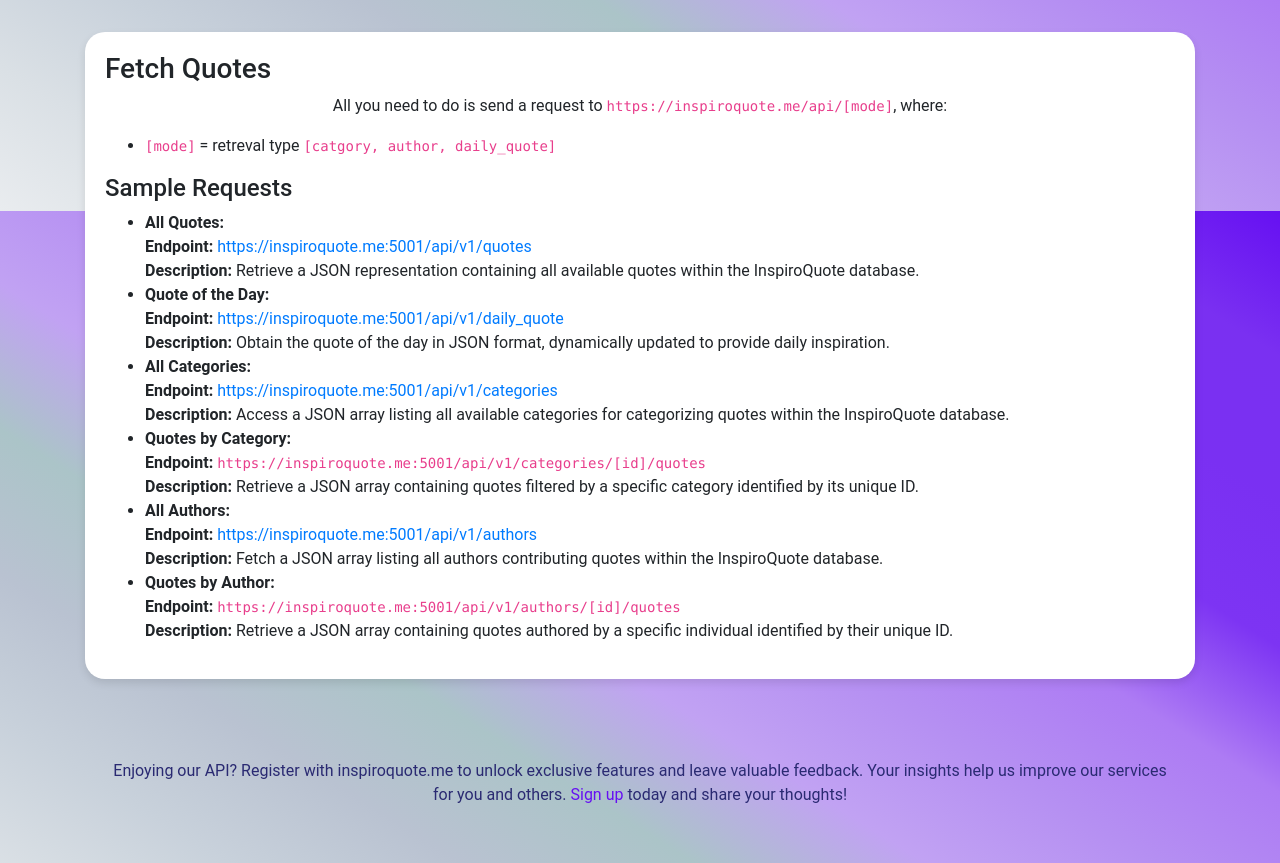
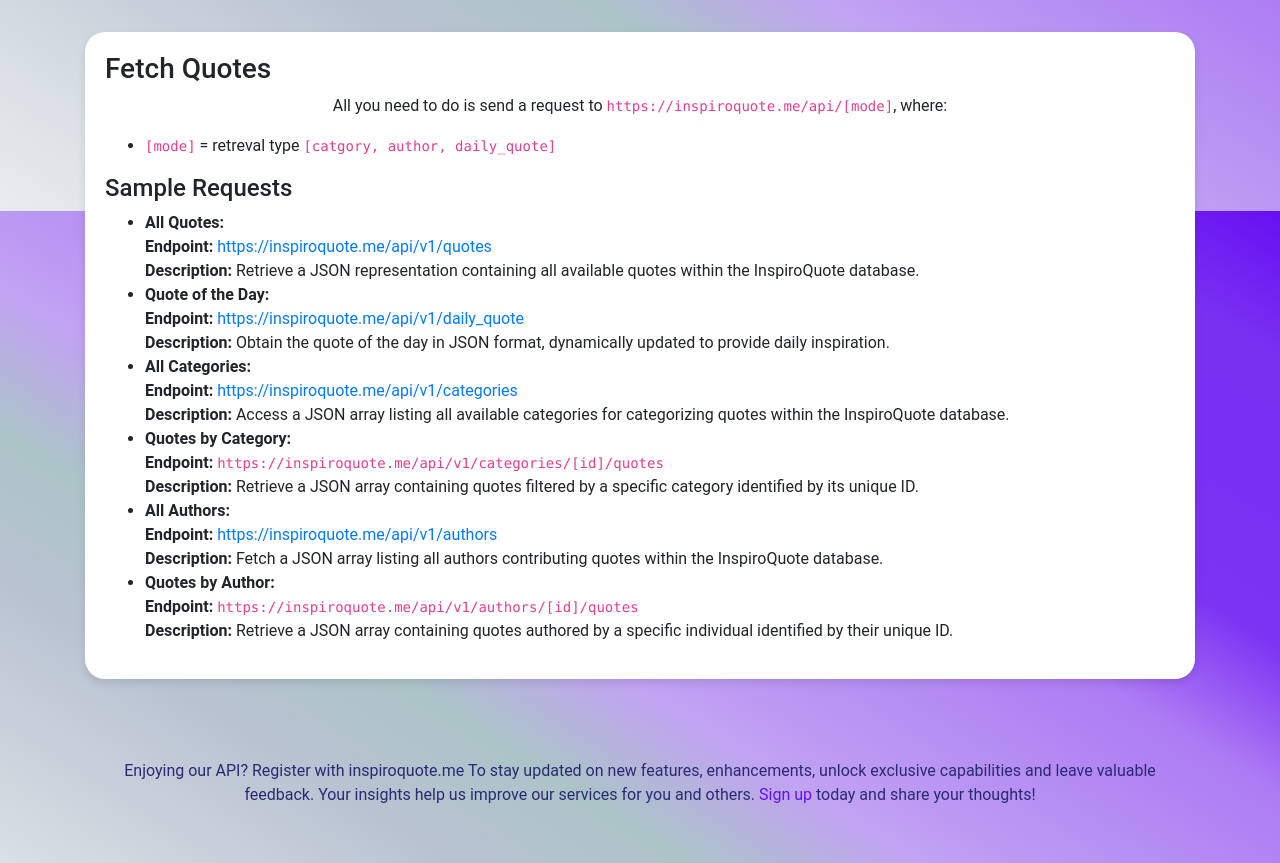
Before and after one commit to houcine200/InspiroQuote, a Flask app: page / in a window 1280 px wide. Shown: the part 2189-3052 px from the top of the page. Run offline with Flask 3, Linux system fonts and the light colour scheme; some libraries are stand-ins or nearby versions.

Commit message:
links and footer updateof hoeme.html

```diff
--- a/web_dynamic/templates/home.html
+++ b/web_dynamic/templates/home.html
@@ -95,32 +95,32 @@
                 <ul>
                     <li>
                         <strong>All Quotes:</strong><br>
-                        <strong>Endpoint:</strong> <a href="https://inspiroquote.me:5001/api/v1/quotes" target="_blank">https://inspiroquote.me:5001/api/v1/quotes</a><br>
+                        <strong>Endpoint:</strong> <a href="https://inspiroquote.me/api/v1/quotes" target="_blank">https://inspiroquote.me/api/v1/quotes</a><br>
                         <strong>Description:</strong> Retrieve a JSON representation containing all available quotes within the InspiroQuote database.
                     </li>
                     <li>
                         <strong>Quote of the Day:</strong><br>
-                        <strong>Endpoint:</strong> <a href="https://inspiroquote.me:5001/api/v1/daily_quote" target="_blank">https://inspiroquote.me:5001/api/v1/daily_quote</a><br>
+                        <strong>Endpoint:</strong> <a href="https://inspiroquote.me/api/v1/daily_quote" target="_blank">https://inspiroquote.me/api/v1/daily_quote</a><br>
                         <strong>Description:</strong> Obtain the quote of the day in JSON format, dynamically updated to provide daily inspiration.
                     </li>
                     <li>
                         <strong>All Categories:</strong><br>
-                        <strong>Endpoint:</strong> <a href="https://inspiroquote.me:5001/api/v1/categories" target="_blank">https://inspiroquote.me:5001/api/v1/categories</a><br>
+                        <strong>Endpoint:</strong> <a href="https://inspiroquote.me/api/v1/categories" target="_blank">https://inspiroquote.me/api/v1/categories</a><br>
                         <strong>Description:</strong> Access a JSON array listing all available categories for categorizing quotes within the InspiroQuote database.
                     </li>
                     <li>
                         <strong>Quotes by Category:</strong><br>
-                        <strong>Endpoint:</strong> <code>https://inspiroquote.me:5001/api/v1/categories/[id]/quotes</code><br>
+                        <strong>Endpoint:</strong> <code>https://inspiroquote.me/api/v1/categories/[id]/quotes</code><br>
                         <strong>Description:</strong> Retrieve a JSON array containing quotes filtered by a specific category identified by its unique ID.
                     </li>
                     <li>
                         <strong>All Authors:</strong><br>
-                        <strong>Endpoint:</strong> <a href="https://inspiroquote.me:5001/api/v1/authors" target="_blank">https://inspiroquote.me:5001/api/v1/authors</a><br>
+                        <strong>Endpoint:</strong> <a href="https://inspiroquote.me/api/v1/authors" target="_blank">https://inspiroquote.me/api/v1/authors</a><br>
                         <strong>Description:</strong> Fetch a JSON array listing all authors contributing quotes within the InspiroQuote database.
                     </li>
                     <li>
                         <strong>Quotes by Author:</strong><br>
-                        <strong>Endpoint:</strong> <code>https://inspiroquote.me:5001/api/v1/authors/[id]/quotes</code><br>
+                        <strong>Endpoint:</strong> <code>https://inspiroquote.me/api/v1/authors/[id]/quotes</code><br>
                         <strong>Description:</strong> Retrieve a JSON array containing quotes authored by a specific individual identified by their unique ID.
                     </li>
                 </ul>
@@ -131,7 +131,7 @@
     </main>
 
     <footer>
-        <p>Enjoying our API? Register with inspiroquote.me to unlock exclusive features
+        <p>Enjoying our API? Register with inspiroquote.me To stay updated on new features, enhancements, unlock exclusive capabilities
             and leave valuable feedback. Your insights help us improve our services for
             you and others. <a href="https://inspiroquote.me/register">Sign up</a>
             today and share your thoughts!
```
